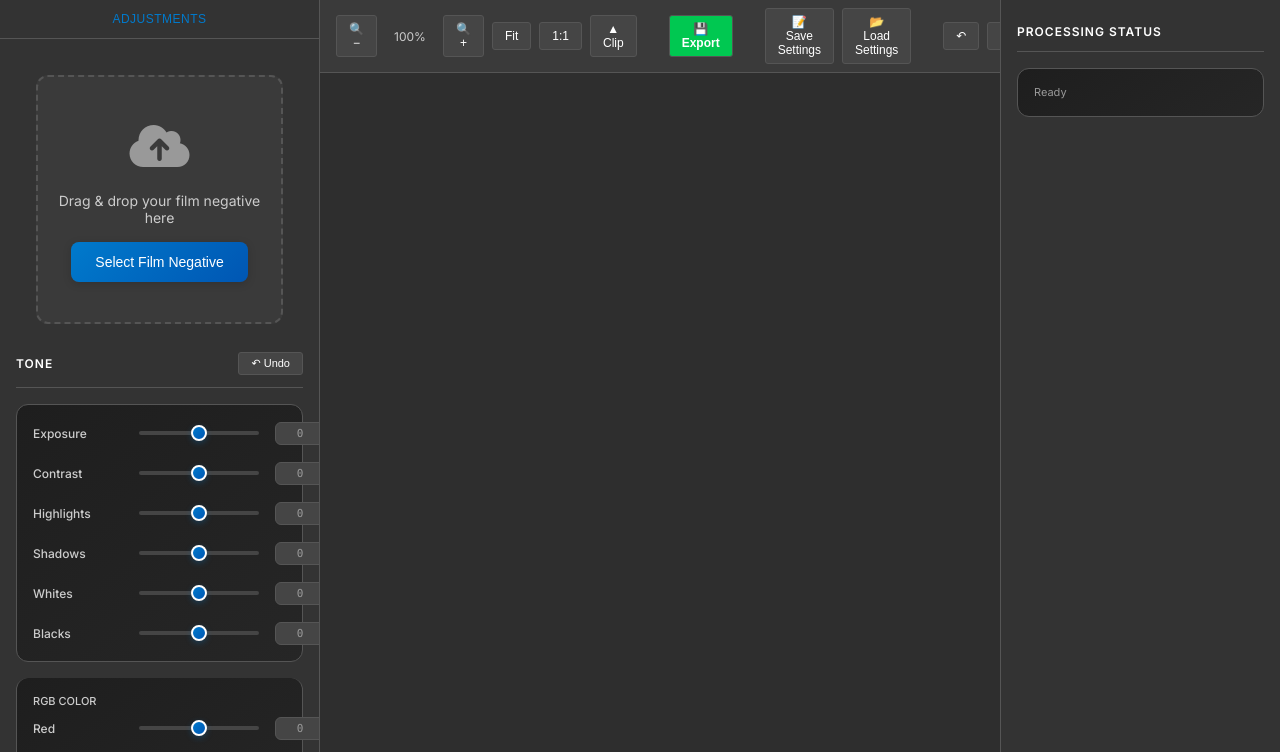
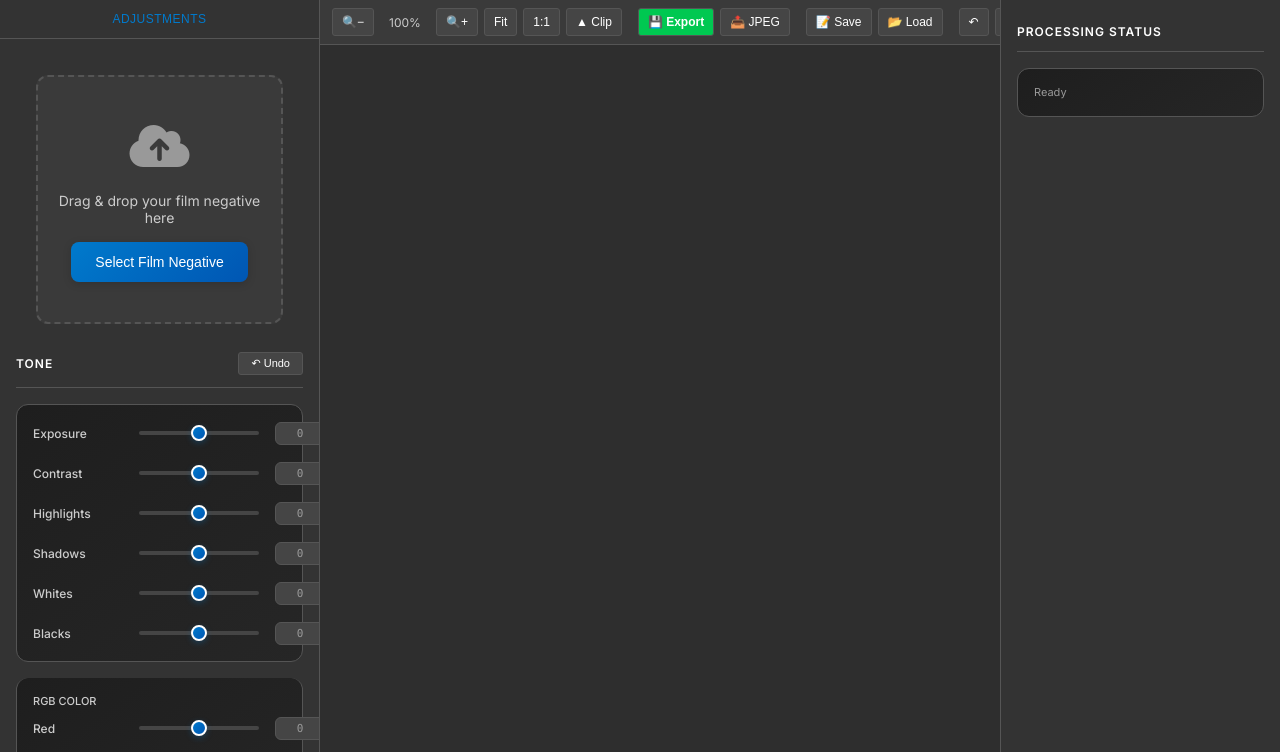
Before and after one commit to furious-banana/film_proccessing, a Flask app: page / in a window 1280 px wide. Shown: the part 48-800 px from the top of the page. Run offline with Flask 2, Linux system fonts and the light colour scheme; some libraries are stand-ins or nearby versions.

Commit message:
Exports: maximum-quality JPEG (Photoshop-grade, no chroma subsampling)
The JPEG exports were encoding at quality 0.95, where the browser's
encoder always applies 4:2:0 chroma subsampling - colour stored at
quarter resolution, which Photoshop's "Maximum" never does. Quality 1.0
is the only setting that disables it, so both mobile JPEG paths (single
export and batch) now encode at 1.0 / 4:4:4.

Desktop had no JPEG option at all; it gains an "Export JPEG" toolbar
button backed by /export?format=jpeg (Pillow quality=100, subsampling=0,
the true Photoshop-Maximum equivalent). Both suites now parse the
exported JPEG's SOF marker and fail if any component's sampling factor
is not 1x1.

The extra button made the crowded toolbar text-wrap in crop mode, which
changed its height mid-mode and broke the rotated-image fit. Toolbar is
now a guaranteed single row (nowrap buttons, tighter gaps, shorter
Save/Load labels), and Undo Crop hides while a crop box is being picked
so the row never overflows.

Mobile v38, desktop ?v=71.

Co-Authored-By: Claude Fable 5 <noreply@anthropic.com>
Claude-Session: https://claude.ai/code/session_01XVdKTnFGLLjDfNuV4QKyza

```diff
--- a/mobile/app.js
+++ b/mobile/app.js
@@ -9,7 +9,7 @@
 
 // Shown on the start screen so an update can be verified at a glance.
 // Keep in step with CACHE_VERSION in sw.js.
-const APP_VERSION = 'v37';
+const APP_VERSION = 'v38';
 
 // Auto Grade: fit an automatic correction for a scanned film positive.
 // Scanner positives keep the film-base fog floor (blacks near ~0.1, never
@@ -1435,7 +1435,9 @@ class MobileFilmProcessor {
             imgData.data[i * 4 + 3] = 255;
         }
         ctx.putImageData(imgData, 0, 0);
-        return new Promise(resolve => canvas.toBlob(resolve, 'image/jpeg', 0.95));
+        // Quality 1.0 is the only setting where the browser encoder skips
+        // chroma subsampling (full-resolution colour, Photoshop "Maximum").
+        return new Promise(resolve => canvas.toBlob(resolve, 'image/jpeg', 1.0));
     }
 
     // Save with a real pick-the-location dialog where the browser has one
--- a/mobile/batch.js
+++ b/mobile/batch.js
@@ -136,7 +136,9 @@ function pixels16ToJpegBlob(data16, width, height) {
         imgData.data[i * 4 + 3] = 255;
     }
     ctx.putImageData(imgData, 0, 0);
-    return new Promise(res => canvas.toBlob(res, 'image/jpeg', 0.95));
+    // Quality 1.0 is the only setting where the browser encoder skips
+    // chroma subsampling (full-resolution colour, Photoshop "Maximum").
+    return new Promise(res => canvas.toBlob(res, 'image/jpeg', 1.0));
 }
 
 // Let a status update reach the screen before the next CPU-heavy file
--- a/mobile/sw.js
+++ b/mobile/sw.js
@@ -7,7 +7,7 @@
 // end up with half old / half new files - which used to break the app
 // mid-update when the old HTML met a newer script.
 // Keep in step with APP_VERSION in app.js (shown on the start screen)
-const CACHE_VERSION = 'film-mobile-v37';
+const CACHE_VERSION = 'film-mobile-v38';
 
 const ASSETS = [
     './',
--- a/src/app.py
+++ b/src/app.py
@@ -245,9 +245,9 @@ def undo_crop():
 
 @app.route('/auto_grade', methods=['POST'])
 def auto_grade():
-    """Fit an automatic film-scan correction (levels + density balance +
-    S-curve) from the current image. Returns the fitted params without
-    applying them; the client sets its controls and re-renders."""
+    """Fit an automatic film-scan correction (levels + density balance)
+    from the current image. Returns the fitted params without applying
+    them; the client sets its controls and re-renders."""
     try:
         if processor is None:
             return jsonify({'error': 'No image loaded', 'success': False})
@@ -259,7 +259,8 @@ def auto_grade():
 
 @app.route('/export', methods=['POST'])
 def export_image():
-    """Export the processed image as a full-resolution 16-bit TIFF.
+    """Export the processed image as a full-resolution 16-bit TIFF, or a
+    maximum-quality JPEG when the request asks for format 'jpeg'.
 
     Uses the exact same pipeline as the preview, on the full-resolution
     source (inverted if negative, cropped if cropped), so the export
@@ -282,6 +283,23 @@ def export_image():
         quarter_turns = (((rotation % 360) + 360) % 360) // 90
         if quarter_turns:
             processed = np.rot90(processed, k=(4 - quarter_turns) % 4)
+
+        if params.get('format') == 'jpeg':
+            img_uint8 = np.rint(np.clip(processed, 0.0, 1.0) * 255).astype(np.uint8)
+            output = io.BytesIO()
+            # quality=100 + subsampling=0 (4:4:4) keeps full-resolution
+            # colour — the equivalent of Photoshop's "Maximum" setting.
+            Image.fromarray(img_uint8).save(output, format='JPEG',
+                                            quality=100, subsampling=0)
+            size = output.tell()
+            output.seek(0)
+            logger.info(f"Exported JPEG: {img_uint8.shape}, {size} bytes")
+            return send_file(
+                output,
+                mimetype='image/jpeg',
+                as_attachment=True,
+                download_name=f'processed_{int(time.time())}.jpg'
+            )
 
         img_uint16 = np.rint(np.clip(processed, 0.0, 1.0) * 65535).astype(np.uint16)
 
--- a/static/app.js
+++ b/static/app.js
@@ -259,6 +259,7 @@ class ProfessionalFilmProcessor {
         document.getElementById('zoomFitBtn')?.addEventListener('click', () => this.zoomFit());
         document.getElementById('zoom100Btn')?.addEventListener('click', () => this.zoom100());
         document.getElementById('exportBtn')?.addEventListener('click', () => this.exportImage());
+        document.getElementById('exportJpegBtn')?.addEventListener('click', () => this.exportImage('jpeg'));
         document.getElementById('saveSettingsBtn')?.addEventListener('click', () => this.saveSettings());
         document.getElementById('loadSettingsBtn')?.addEventListener('click', () => this.loadSettings());
         document.getElementById('rotateLeftBtn')?.addEventListener('click', () => this.rotateLeft());
@@ -753,8 +754,11 @@ class ProfessionalFilmProcessor {
     // Export
     // ------------------------------------------------------------------
 
-    async exportImage() {
-        const exportBtn = document.getElementById('exportBtn');
+    async exportImage(format = 'tiff') {
+        const btnId = format === 'jpeg' ? 'exportJpegBtn' : 'exportBtn';
+        const exportBtn = document.getElementById(btnId);
+        const idleLabel = exportBtn ? exportBtn.textContent : '';
+        const ext = format === 'jpeg' ? '.jpg' : '.tif';
         try {
             if (exportBtn) {
                 exportBtn.textContent = '⏳ Exporting...';
@@ -762,6 +766,7 @@ class ProfessionalFilmProcessor {
             }
 
             const params = this.getParameters();
+            params.format = format;
 
             const response = await fetch('/export', {
                 method: 'POST',
@@ -775,11 +780,11 @@ class ProfessionalFilmProcessor {
             const blob = await response.blob();
 
             if (window.electronAPI) {
-                let defaultName = 'processed_image.tif';
+                let defaultName = 'processed_image' + ext;
                 if (this.originalFilePath) {
                     const fileName = this.originalFilePath.split(/[\\/]/).pop();
                     const base = fileName.substring(0, fileName.lastIndexOf('.')) || fileName;
-                    defaultName = base + '_processed.tif';
+                    defaultName = base + '_processed' + ext;
                 }
 
                 const savePath = await window.electronAPI.saveFileDialog(
@@ -796,7 +801,7 @@ class ProfessionalFilmProcessor {
                 const url = window.URL.createObjectURL(blob);
                 const a = document.createElement('a');
                 a.href = url;
-                a.download = `processed_image_${Date.now()}.tif`;
+                a.download = `processed_image_${Date.now()}${ext}`;
                 document.body.appendChild(a);
                 a.click();
                 document.body.removeChild(a);
@@ -807,7 +812,7 @@ class ProfessionalFilmProcessor {
             alert('Failed to export image: ' + error.message);
         } finally {
             if (exportBtn) {
-                exportBtn.textContent = '💾 Export';
+                exportBtn.textContent = idleLabel;
                 exportBtn.disabled = false;
             }
         }
@@ -1131,6 +1136,9 @@ class ProfessionalFilmProcessor {
             document.getElementById('cropBtn').style.display = 'none';
             document.getElementById('applyCropBtn').style.display = 'block';
             document.getElementById('cancelCropBtn').style.display = 'block';
+            // Hidden while picking a box so the toolbar stays one row
+            // (a taller toolbar mid-crop breaks the image/overlay fit)
+            document.getElementById('undoCropBtn').style.display = 'none';
         } else {
             this.cancelCrop();
         }
@@ -1382,8 +1390,8 @@ class ProfessionalFilmProcessor {
                     this.displayImage(data.image);
                 }
 
+                this.cropUndoAvailable = true;
                 this.cancelCrop();
-                document.getElementById('undoCropBtn').style.display = 'inline-block';
             }
         } catch (error) {
             console.error('Error cropping image:', error);
@@ -1399,6 +1407,8 @@ class ProfessionalFilmProcessor {
         document.getElementById('cropBtn').style.display = 'block';
         document.getElementById('applyCropBtn').style.display = 'none';
         document.getElementById('cancelCropBtn').style.display = 'none';
+        document.getElementById('undoCropBtn').style.display =
+            this.cropUndoAvailable ? 'inline-block' : 'none';
         const bar = document.getElementById('straightenBar');
         if (bar) bar.style.display = 'none';
         // Leave the constant-scale sizing behind and re-fit the view
@@ -1433,6 +1443,7 @@ class ProfessionalFilmProcessor {
                 }
 
                 if (!data.undoAvailable) {
+                    this.cropUndoAvailable = false;
                     document.getElementById('undoCropBtn').style.display = 'none';
                 }
             }
@@ -2138,6 +2149,7 @@ class ProfessionalFilmProcessor {
             this.originalImage = result.image;
             this.resetEditState();
 
+            this.cropUndoAvailable = false;
             document.getElementById('undoCropBtn').style.display = 'none';
 
             // Bake film base correction (if enabled) into the source before
--- a/static/style.css
+++ b/static/style.css
@@ -549,14 +549,15 @@
         .image-toolbar {
             display: flex;
             align-items: center;
-            gap: 8px;
-            padding: 8px 16px;
+            gap: 6px;
+            padding: 8px 12px;
             background: var(--bg-secondary);
             border-bottom: 1px solid var(--border-primary);
         }
 
         .toolbar-btn {
-            padding: 6px 12px;
+            padding: 6px 9px;
+            white-space: nowrap;
             font-size: 12px;
             background: var(--bg-tertiary);
             border: 1px solid var(--border-primary);
--- a/templates/index.html
+++ b/templates/index.html
@@ -314,25 +314,28 @@
                 <button id="clippingBtn" class="toolbar-btn" title="Show clipped pixels (highlights red, blacks blue)">
                     ▲ Clip
                 </button>
-                <div style="width: 1px; height: 20px; background: var(--border-primary); margin: 0 8px;"></div>
+                <div style="width: 1px; height: 20px; background: var(--border-primary); margin: 0 2px;"></div>
                 <button id="exportBtn" class="toolbar-btn" title="Export Full Quality TIFF" style="background: var(--accent-green); color: white; font-weight: 600;">
                     💾 Export
                 </button>
-                <div style="width: 1px; height: 20px; background: var(--border-primary); margin: 0 8px;"></div>
+                <button id="exportJpegBtn" class="toolbar-btn" title="Export maximum-quality JPEG (quality 100, no chroma subsampling) for sharing">
+                    📤 JPEG
+                </button>
+                <div style="width: 1px; height: 20px; background: var(--border-primary); margin: 0 2px;"></div>
                 <button id="saveSettingsBtn" class="toolbar-btn" title="Save Edit Settings">
-                    📝 Save Settings
+                    📝 Save
                 </button>
                 <button id="loadSettingsBtn" class="toolbar-btn" title="Load Edit Settings">
-                    📂 Load Settings
+                    📂 Load
                 </button>
-                <div style="width: 1px; height: 20px; background: var(--border-primary); margin: 0 8px;"></div>
+                <div style="width: 1px; height: 20px; background: var(--border-primary); margin: 0 2px;"></div>
                 <button id="rotateLeftBtn" class="toolbar-btn" title="Rotate Left">
                     ↶
                 </button>
                 <button id="rotateRightBtn" class="toolbar-btn" title="Rotate Right">
                     ↷
                 </button>
-                <div style="width: 1px; height: 20px; background: var(--border-primary); margin: 0 8px;"></div>
+                <div style="width: 1px; height: 20px; background: var(--border-primary); margin: 0 2px;"></div>
                 <button id="cropBtn" class="toolbar-btn" title="Crop Tool (C)">
                     ✂️ Crop
                 </button>
@@ -420,8 +423,8 @@
         <div style="position: absolute; bottom: 5px; left: 0; right: 0; text-align: center; color: #fff; font-size: 10px; text-shadow: 0 1px 3px rgba(0,0,0,0.8); font-family: monospace;"><span id="loupeRGB">RGB: ---</span></div>
     </div>
 
-    <script src="/static/autocrop.js?v=70"></script>
-    <script src="/static/webgl-renderer.js?v=70"></script>
-    <script src="/static/app.js?v=70"></script>
+    <script src="/static/autocrop.js?v=71"></script>
+    <script src="/static/webgl-renderer.js?v=71"></script>
+    <script src="/static/app.js?v=71"></script>
 </body>
 </html>
```
Also changed, not shown: tests/mobile_drive.mjs (+25 -0 lines), tests/ui_drive.mjs (+30 -0 lines), mobile/README.md.
